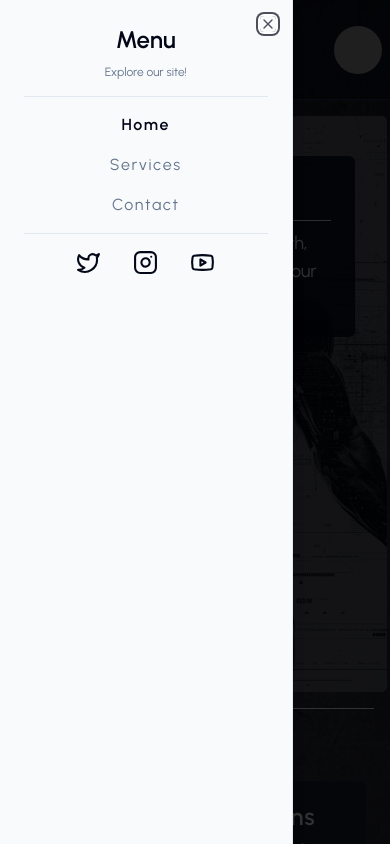
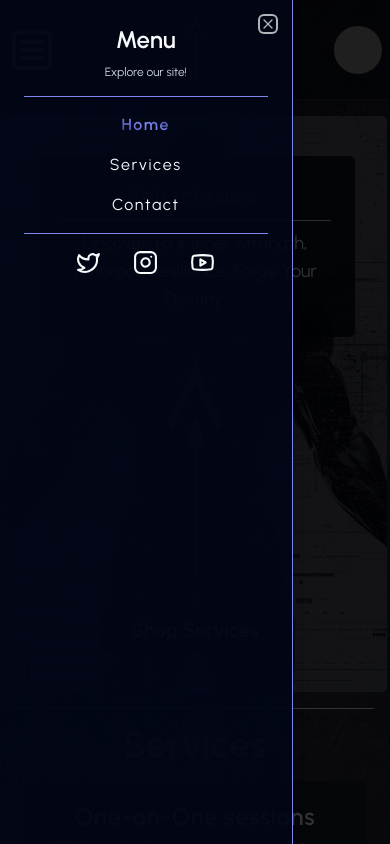
Before and after one commit to JaviD17/yoli-ichtaca, a Next.js app: page / in a window 390 px wide. Both pictures are taken after a click on the icon 32 px from the left and 49 px from the top of the page. Shown: the top 844 px of the page. Built offline with nearby package versions, Linux system fonts and the light colour scheme; grey boxes are pictures that could not be loaded.

Commit message:
more styling for nav bar and sheets

```diff
--- a/components/Navbar/MainNav/index.tsx
+++ b/components/Navbar/MainNav/index.tsx
@@ -114,16 +114,19 @@ const NavRoutes = () => {
         {/* menu */}
         <Sheet>
           <SheetTrigger asChild className="ml-2">
-            <MenuSquareIcon size={48} className="text-slate-50" />
+            <MenuSquareIcon size={48} className="text-slate-300" />
           </SheetTrigger>
-          <SheetContent side={"left"} className="bg-slate-50">
+          <SheetContent
+            side={"left"}
+            className="bg-slate-950/90 text-slate-50 border-r border-[#7D87F2]"
+          >
             <SheetHeader className="pb-4">
-              <SheetTitle className="text-2xl text-slate-950">Menu</SheetTitle>
-              <SheetDescription className="text-xs">
+              <SheetTitle className="text-2xl text-slate-50">Menu</SheetTitle>
+              <SheetDescription className="text-xs text-slate-300">
                 Explore our site!
               </SheetDescription>
             </SheetHeader>
-            <Separator />
+            <Separator className="bg-[#7D87F2]" />
             <div className="flex flex-col gap-4 items-center py-4">
               {routes.map((route) => (
                 <SheetClose asChild key={route.href}>
@@ -132,8 +135,9 @@ const NavRoutes = () => {
                     className={cn(
                       `text-base tracking-widest`,
                       route.active
-                        ? "font-semibold text-slate-950"
-                        : "text-slate-500"
+                        ? "font-semibold bg-gradient-to-bl from-indigo-900 via-indigo-400 to-indigo-900 inline-block text-transparent bg-clip-text"
+                        : "text-slate-50"
+                      // route.active ? "font-semibold text-[#7D87F2]" : "text-slate-50"
                     )}
                   >
                     {route.label}
@@ -141,7 +145,7 @@ const NavRoutes = () => {
                 </SheetClose>
               ))}
             </div>
-            <Separator />
+            <Separator className="bg-[#7D87F2]" />
             <SheetFooter className="pt-4">
               <div className="flex justify-center items-center gap-8">
                 <Twitter size={25} />
@@ -172,16 +176,19 @@ const NavRoutes = () => {
               </AvatarFallback>
             </Avatar>
           </SheetTrigger>
-          <SheetContent side={"right"} className="bg-slate-50">
+          <SheetContent
+            side={"right"}
+            className="bg-slate-950/90 text-slate-50 border-r border-[#7D87F2]"
+          >
             <SheetHeader className="pb-4">
-              <SheetTitle className="text-2xl text-slate-950">
+              <SheetTitle className="text-2xl text-slate-50">
                 Profile
               </SheetTitle>
-              <SheetDescription className="text-xs">
+              <SheetDescription className="text-xs text-slate-300">
                 Make changes to your profile here. Click save when you're done.
               </SheetDescription>
             </SheetHeader>
-            <Separator />
+            <Separator className="bg-[#7D87F2]" />
             <div className="flex flex-col gap-4 items-center py-4">
               {profileRoutes.map((route) => (
                 <SheetClose asChild key={route.href}>
@@ -190,8 +197,8 @@ const NavRoutes = () => {
                     className={cn(
                       `text-base tracking-widest`,
                       route.active
-                        ? "font-semibold text-slate-950"
-                        : "text-slate-500"
+                        ? "font-semibold bg-gradient-to-bl from-indigo-900 via-indigo-400 to-indigo-900 inline-block text-transparent bg-clip-text"
+                        : "text-slate-50"
                     )}
                   >
                     {route.label}
@@ -199,7 +206,7 @@ const NavRoutes = () => {
                 </SheetClose>
               ))}
             </div>
-            <Separator />
+            <Separator className="bg-[#7D87F2]" />
             <SheetFooter>
               {/* <SheetClose asChild>
                 <Button type="submit">Save changes</Button>
```
